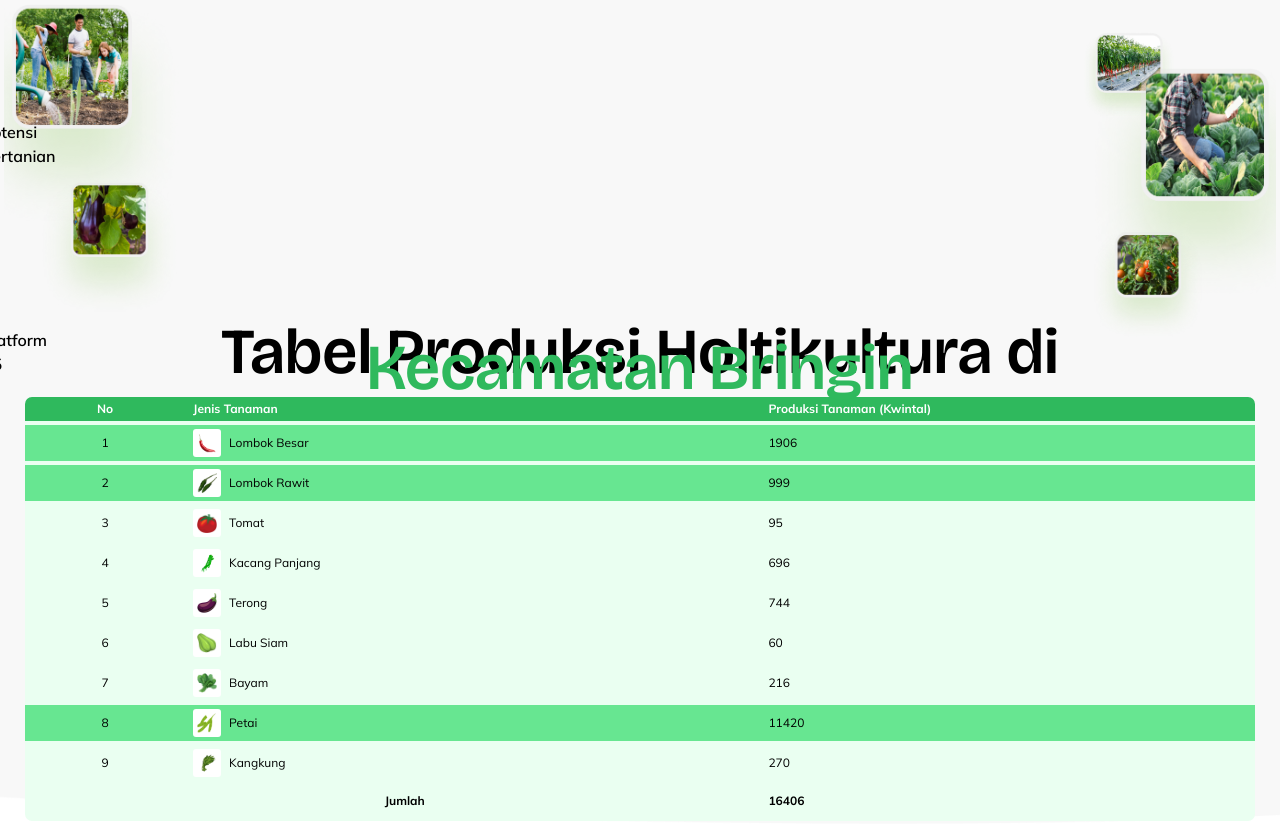
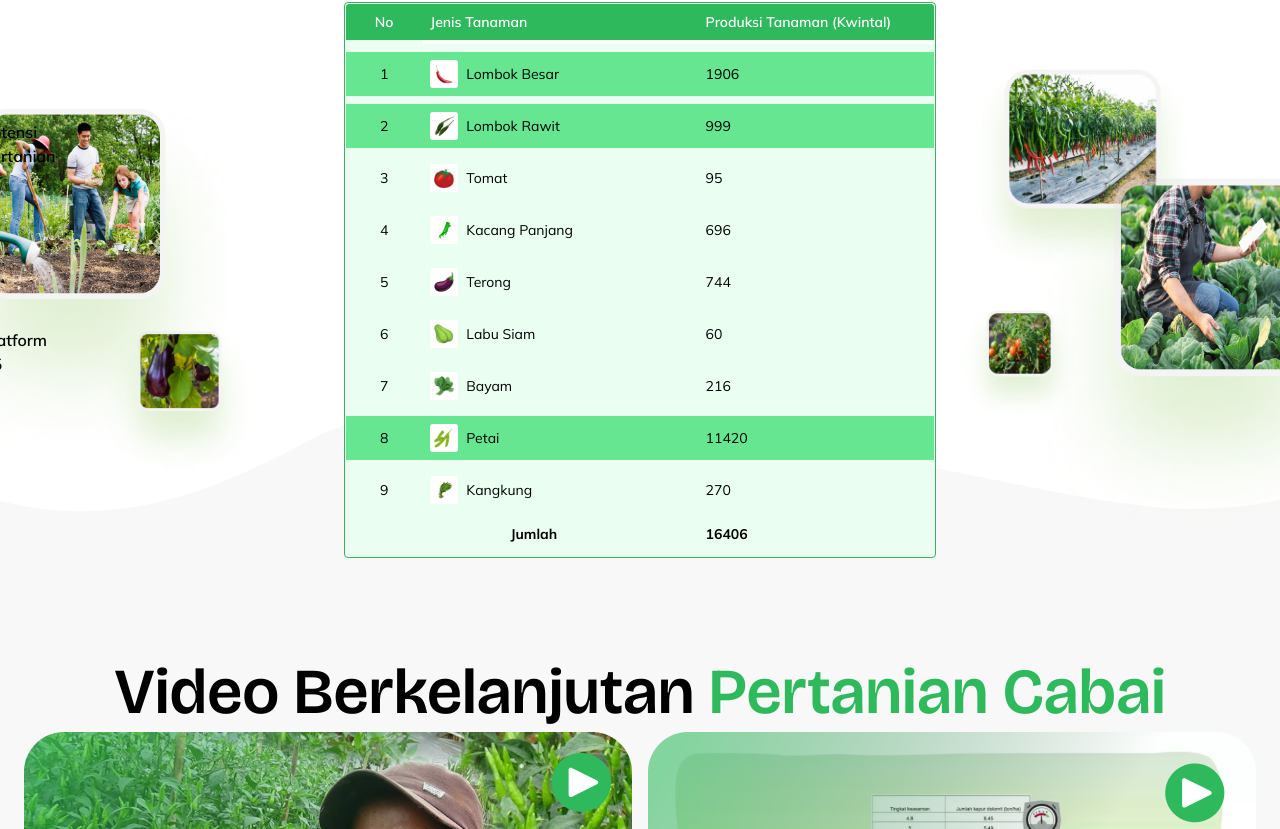
Before and after one commit to StepUp-Project6/edutanimas, a React (Vite) app: page /potensi-pertanian in a window 1280 px wide. Shown: the part 371-1200 px from the top of the page. Built offline with nearby package versions, Linux system fonts and the light colour scheme.

Commit message:
update komponnen head section dan table

```diff
--- a/src/components/Elements/HeadSection.jsx
+++ b/src/components/Elements/HeadSection.jsx
@@ -4,7 +4,7 @@ const HeadSection = ({ content = [], classname = "", width = "" }) => {
   return (
     <h1
       className={`text-black font-bricolage ${width} ${
-        classname ? classname : "text-[24px] lg:text-[64px]"
+        classname ? classname : "text-[24px] md:text-[36px] lg:text-[64px]"
       }`}
     >
       <span>
--- a/src/components/Fragments/TableProduction.jsx
+++ b/src/components/Fragments/TableProduction.jsx
@@ -7,26 +7,32 @@ const TableProduction = ({ data }) => {
   };
 
   return (
-    <table className="w-full border-collapse border border-[#005f20] rounded-lg overflow-hidden">
-      <thead className="bg-[#2FB95D] text-white text-xs">
+    <div className="lg:rounded border border-[#25bb57]">
+      <table className="w-full border-collapse border  rounded-lg overflow-hidden lg:rounded">
+        <thead className="bg-[#2FB95D] text-white text-xs lg:text-sm">
           <tr className="w-full">
-          <th className="w-[12%] px-2 py-1">No</th>
-          <th className="w-[43%] px-2 py-1 text-left">Jenis Tanaman</th>
-          <th className="w-[37%] px-2 py-1 text-left">
+            <th className="w-[12%] px-2 py-1 lg:py-2 lg:font-semibold">No</th>
+            <th className="w-[43%] px-2 py-1 lg:py-2 lg:font-semibold text-left">
+              Jenis Tanaman
+            </th>
+            <th className="w-[37%] px-2 py-1 lg:py-2 lg:font-semibold text-left">
               Produksi Tanaman (Kwintal)
             </th>
           </tr>
+          <tr className="hidden md:block h-1 bg-[#EAFFF1]">
+            <td colSpan="3" className="p-0"></td>
+          </tr>
         </thead>
-      <tbody className="bg-[#EAFFF1] text-xs">
+        <tbody className="bg-[#EAFFF1] text-xs lg:text-sm">
           {data.map((item, index) => (
             <React.Fragment key={item.id}>
               {/* Elemen <tr> kosong untuk jarak antar baris */}
-            <tr className="h-1">
+              <tr className="h-1 lg:h-2">
                 <td colSpan="3" className="p-0"></td>
               </tr>
               <tr className={`${item.bgGreen ? "bg-[#67e691]" : ""}`}>
-              <td className="px-2 py-1 text-center">{index + 1}</td>
-              <td className="px-2 py-1 flex items-center space-x-2">
+                <td className="px-2 py-1 lg:py-2 text-center">{index + 1}</td>
+                <td className="px-2 py-1 lg:py-2 flex items-center space-x-2">
                   <img
                     src={item.image}
                     alt={item.title}
@@ -34,7 +40,7 @@ const TableProduction = ({ data }) => {
                   />
                   <span>{item.title}</span>
                 </td>
-              <td className="px-2 py-1 text-left">{item.quantity}</td>
+                <td className="px-2 py-1 lg:py-2 text-left">{item.quantity}</td>
               </tr>
             </React.Fragment>
           ))}
@@ -42,10 +48,11 @@ const TableProduction = ({ data }) => {
             <td colSpan={2} className="px-2 py-3 text-center ps-8">
               Jumlah
             </td>
-          <td className="px-2 py-1 text-left">{calculateTotal()}</td>
+            <td className="px-2 py-1 lg:py-2 text-left">{calculateTotal()}</td>
           </tr>
         </tbody>
       </table>
+    </div>
   );
 };
 
--- a/src/pages/potensiPertanian.jsx
+++ b/src/pages/potensiPertanian.jsx
@@ -17,7 +17,12 @@ const PotensiPertanian = () => {
   return (
     <div className="font-mulish min-h-screen flex flex-col">
       <Navbar />
-      <main className="w-full mt-[70px] mb-5">
+      <main className="w-full mt-[70px] mb-5 md:relative lg:mt-[60px] overflow-hidden">
+        <img
+          src="images/element-bg-5.png"
+          alt="bg"
+          className="hidden absolute md:top-[500px] lg:top-[610px] xl:top-[625px] w-full -z-50 md:block"
+        />
         <h1 className="text-center">
           <HeadSection
             width="font-bold"
@@ -32,39 +37,47 @@ const PotensiPertanian = () => {
           content="Potensi Hasil Pertanian di Kecamatan Bringin disajikan dalam tabel di bawah ini."
         />
         {/* SECTION PRODUKSI HOLTIKULTURA*/}
-        <section className="relative w-full pt-[350px] mt-14 h-[830px]">
+        <section
+          className="relative w-full pt-[350px] mt-14 h-[830px] md:pt-0 md:mt-6
+        md:h-[500px] md:mb-8 lg:h-[700px]"
+        >
           <img
             src="images/element-bg-3.png"
             alt="bg"
-            className="absolute bottom-0 w-full -z-50 "
+            className="absolute bottom-0 w-full -z-50 md:hidden"
           />
           {/* IMAGE ABSOLUTE 1 : PRODUKSI HOLTIKULTURA */}
           <SectionImage
             images={[
               {
                 src: "images/floated/potensi-image-1.png",
-                position: "top-0 left-1 -z-10",
-                size: "w-[123px]",
+                position:
+                  "top-0 left-1 -z-10 md:-left-6 md:top-[120px] lg:-left-4 lg:top-[150px] xl:-left-8 xl:top-[140px]",
+                size: "w-[123px] lg:w-[130px] xl:w-[190px]",
               },
               {
                 src: "images/floated/potensi-image-2.png",
-                position: "top-9 right-[135px] -z-20",
-                size: "w-[65px]",
+                position:
+                  "top-9 right-[135px] -z-20 md:right-[100px] md:top-[100px] lg:top-[120px] xl:right-[160px] xl:top-[110px]",
+                size: "w-[65px] md:w-[90px] lg:w-[110px] xl:w-[152px]",
               },
               {
                 src: "images/floated/potensi-image-3.png",
-                position: "top-16 right-[68px] -z-10",
-                size: "w-[128px] ",
+                position:
+                  "top-16 right-[68px] -z-10 md:right-[40px] md:top-[150px] lg:top-[200px] xl:top-[210px] xl:right-[60px]",
+                size: "w-[128px] xl:w-[192px]",
               },
               {
                 src: "images/floated/potensi-image-4.png",
-                position: "top-[180px] left-[36px] -z-10",
-                size: "w-[98px] ",
+                position:
+                  "top-[180px] left-[36px] -z-10 md:left-[50px] md:top-[260px] lg:left-[75px] lg:top-[300px] xl:top-[370px] xl:left-[100px]",
+                size: "w-[98px] md:w-[86px] xl:w-[106px]",
               },
               {
                 src: "images/floated/potensi-image-5.png",
-                position: "top-[230px] right-[112px] -z-10",
-                size: "w-[80px] ",
+                position:
+                  "top-[230px] right-[112px] -z-10 md:right-[148px] md:top-[230px] lg:top-[290px] xl:top-[350px] xl:right-[240px]",
+                size: "w-[80px] md:w-[66px] xl:w-[81px]",
               },
             ]}
           />
@@ -81,33 +94,35 @@ const PotensiPertanian = () => {
                   {
                     title: "Tabel Produksi Holtikultura di ",
                     classname:
-                      "font-semibold text-[14px] text-black md:text-[36px] lg:text-[64px]",
+                      "font-semibold text-[14px] text-black md:text-[14px] lg:text-[20px]",
                   },
                   {
                     title: "Kecamatan Bringin ",
                     classname:
-                      "text-primary font-semibold text-[14px] md:text-[36px] md:top-0 lg:text-[64px]",
+                      "text-primary font-semibold text-[14px] md:text-[14px] md:top-0 lg:text-[20px]",
                   },
                 ]}
               />
             </h2>
-            <TableProduction data={DataHoltikultura} />
+            <div className="md:w-full md:px-48 lg:px-52 xl:px-80">
+              <TableProduction data={DataHoltikultura} />
+            </div>
           </div>
         </section>
 
         {/* SECTION VIDEO BERKELANJUTAN PERTANIAN CABAI */}
-        <section className="relative w-full pt-0 mt-14">
+        <section className="relative w-full pt-0 mt-14 md:mt-0">
           <img
             src="images/element-bg-4.png"
             alt="bg"
-            className="absolute top-0 w-full -z-50"
+            className="absolute top-0 w-full -z-50 md:hidden"
           />
           <h2 className="px-20 text-center leading-[16px] mb-5">
             <HeadSection
               content={[
                 {
                   title: "",
-                  className: "font-semibold text-[14px]",
+                  className: "font-semibold text-[14px] ",
                 },
                 {
                   title: "Video Berkelanjutan ",
```
Lines whose indentation alone changed are shown as unchanged.
